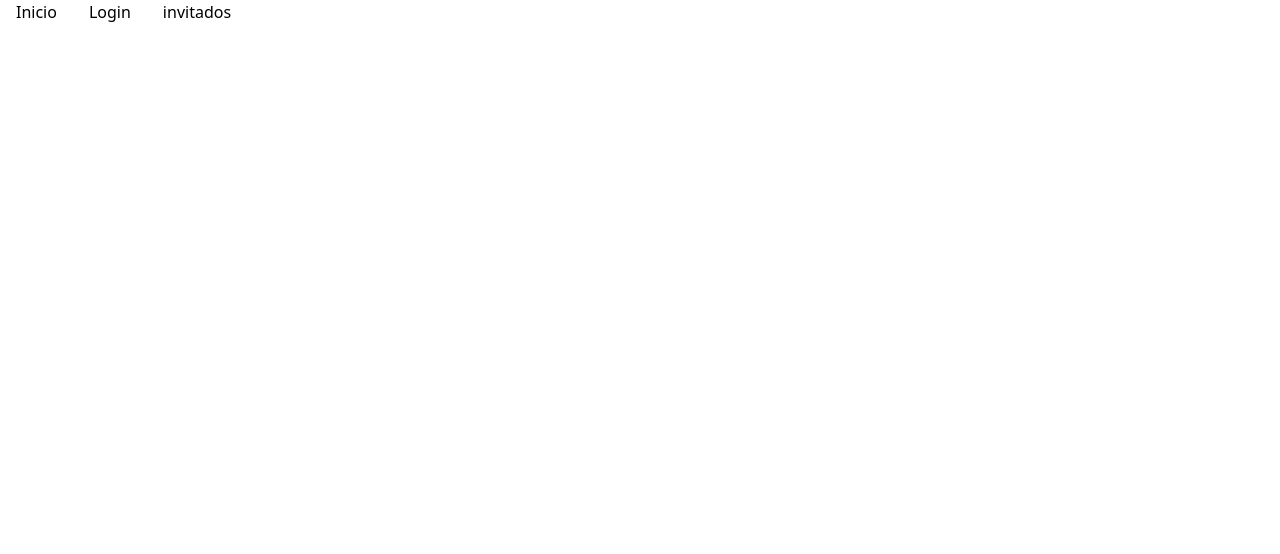
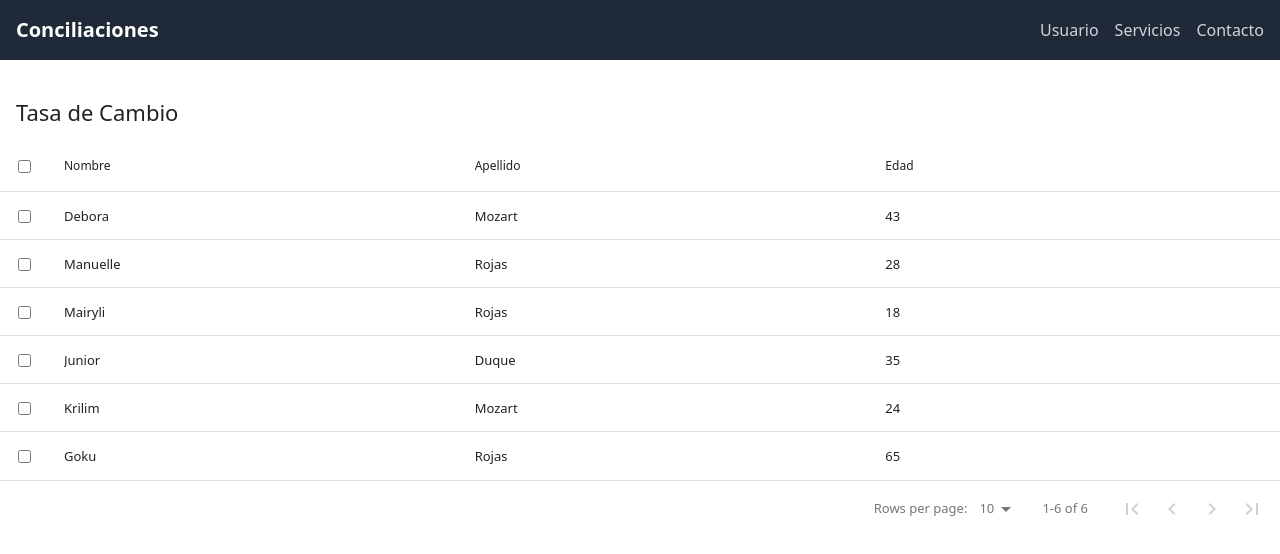
Before and after one commit to juniorjavierduquevalera/conciliaciones, a Next.js app: page / in a window 1280 px wide. Shown: the top 554 px of the page. Built offline with nearby package versions, Linux system fonts and the light colour scheme.

Commit message:
nova navbar

```diff
--- a/src/app/page.tsx
+++ b/src/app/page.tsx
@@ -1,7 +1,11 @@
 import NavBar from "src/components/Navbar";
+import TasaDeCambio from "src/components/tasadecambio";
 
 export default function Home() {
   return (
-    <NavBar/>
+    <>
+      <NavBar/>
+      <TasaDeCambio/>
+    </>
   );
 }
--- a/src/components/Navbar.tsx
+++ b/src/components/Navbar.tsx
@@ -1,25 +1,31 @@
-import React from 'react'
-import Link from "next/link";
-export default function NavBar() {
+import Link from 'next/link';
+import React from 'react';
+
+const Navbar: React.FC = () => {
   return (
-    <nav className='justify-center place-content-center'>
+    <nav className="bg-gray-800 p-4">
+      <div className="container mx-auto flex justify-between items-center">
         <Link
-        className='p-4'
-        href="#">
-        Inicio
+        href=""
+        className="text-white font-bold text-xl">
+            Conciliaciones
         </Link>
+        <ul className="flex space-x-4">
+          <li>
+            <Link href="/about" className="text-gray-300 hover:text-white">
+            Usuario
+            </Link>
+          </li>
+          <li>
+            <Link href="" className="text-gray-300 hover:text-white">Servicios</Link>
+          </li>
+          <li>
+            <Link href="" className="text-gray-300 hover:text-white">Contacto</Link>
+          </li>
+        </ul>
+      </div>
+    </nav>
+  );
+};
 
-        <Link
-        className='p-4'
-        href="#">
-        Login
-        </Link>
-
-        <Link
-        className='p-4'
-        href="#">
-        invitados
-        </Link>
-    </nav>
-  )
-}
+export default Navbar;
--- /dev/null
+++ b/src/components/tasadecambio.tsx
@@ -0,0 +1,87 @@
+"use client";
+import React, { useState } from "react";
+import DataTable from "react-data-table-component";
+
+interface Personaje {
+  nombre: string;
+  apellido: string;
+  edad: number;
+}
+
+export default function TasaDeCambio() {
+  const columns = [
+    {
+      name: "Nombre",
+      selector: (row: Personaje) => row.nombre,
+      sortable: true,
+    },
+    {
+      name: "Apellido",
+      selector: (row: Personaje) => row.apellido,
+      sortable: true,
+    },
+    {
+      name: "Edad",
+      selector: (row: Personaje) => row.edad,
+      sortable: true,
+    },
+  ];
+  const data = [
+    {
+      nombre: "Debora",
+      apellido: "Mozart",
+      edad: 43,
+    },
+    {
+      nombre: "Manuelle",
+      apellido: "Rojas",
+      edad: 28,
+    },
+    {
+      nombre: "Mairyli",
+      apellido: "Rojas",
+      edad: 18,
+    },
+    {
+      nombre: "Junior",
+      apellido: "Duque",
+      edad: 35,
+    },
+    {
+      nombre: "Krilim",
+      apellido: "Mozart",
+      edad: 24,
+    },
+    {
+      nombre: "Goku",
+      apellido: "Rojas",
+      edad: 65,
+    },
+  ];
+  const [records, setRecords] = useState<Personaje[]>(data);
+
+  const handleChange = (e: React.ChangeEvent<HTMLInputElement>) => {
+    const inputValue = e.target.value.toLowerCase();
+
+    const filteredRecords = data.filter((record) => {
+      return record.nombre && record.nombre.toLowerCase().includes(inputValue);
+    });
+
+    setRecords(filteredRecords);
+  };
+  return (
+    <>
+      <input type="text" onChange={handleChange} />
+
+      <DataTable
+        title= "Tasa de Cambio"
+        columns={columns}
+        data={records}
+        selectableRows
+        pagination
+        fixedHeader
+        onSelectedRowsChange={(data) => console.log(data)}
+      />
+    </>
+  );
+}
```
Also changed, not shown: package.json (+5 -4 lines), 1 other file (tests, documents, lock files or other folders).
